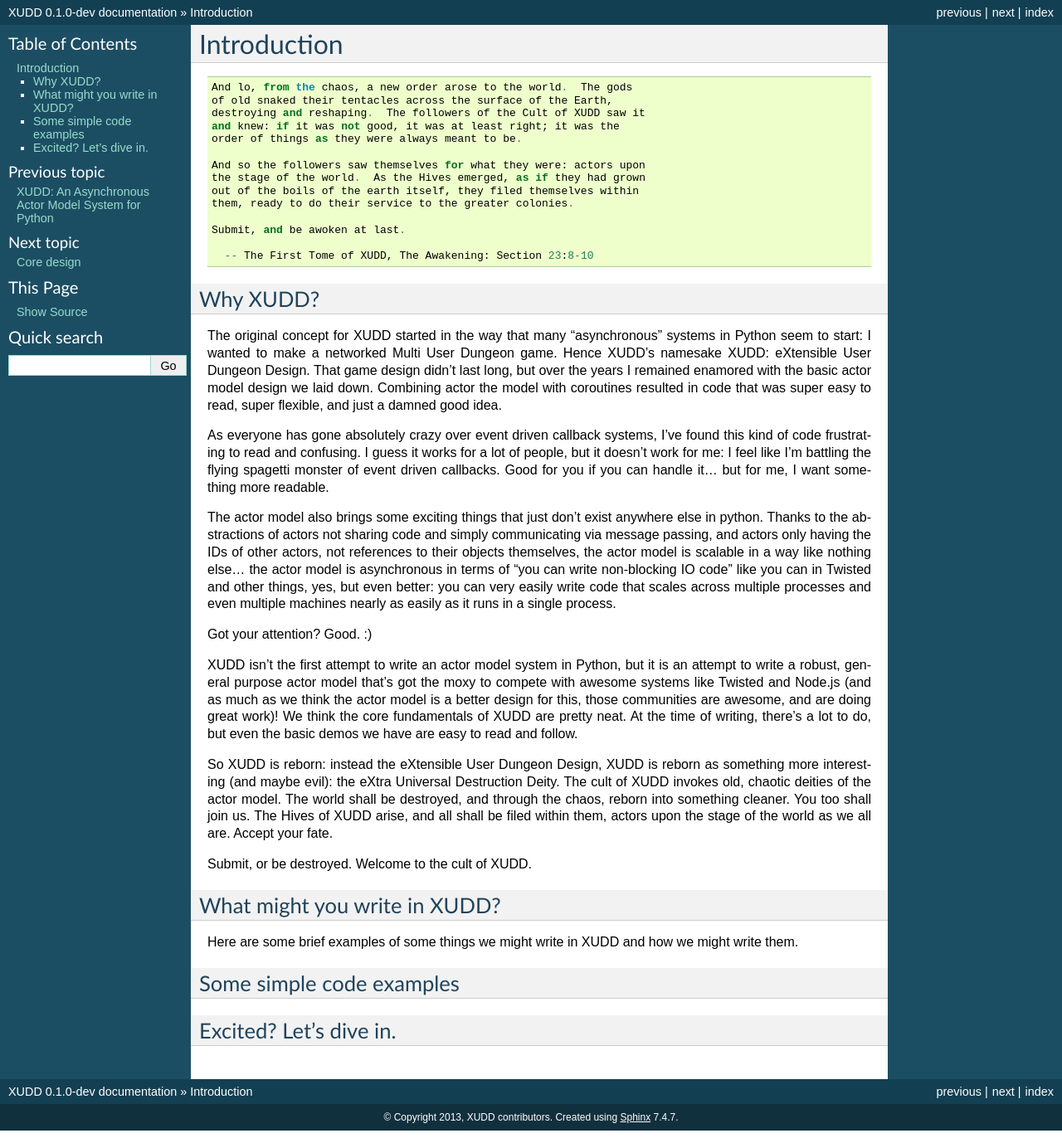
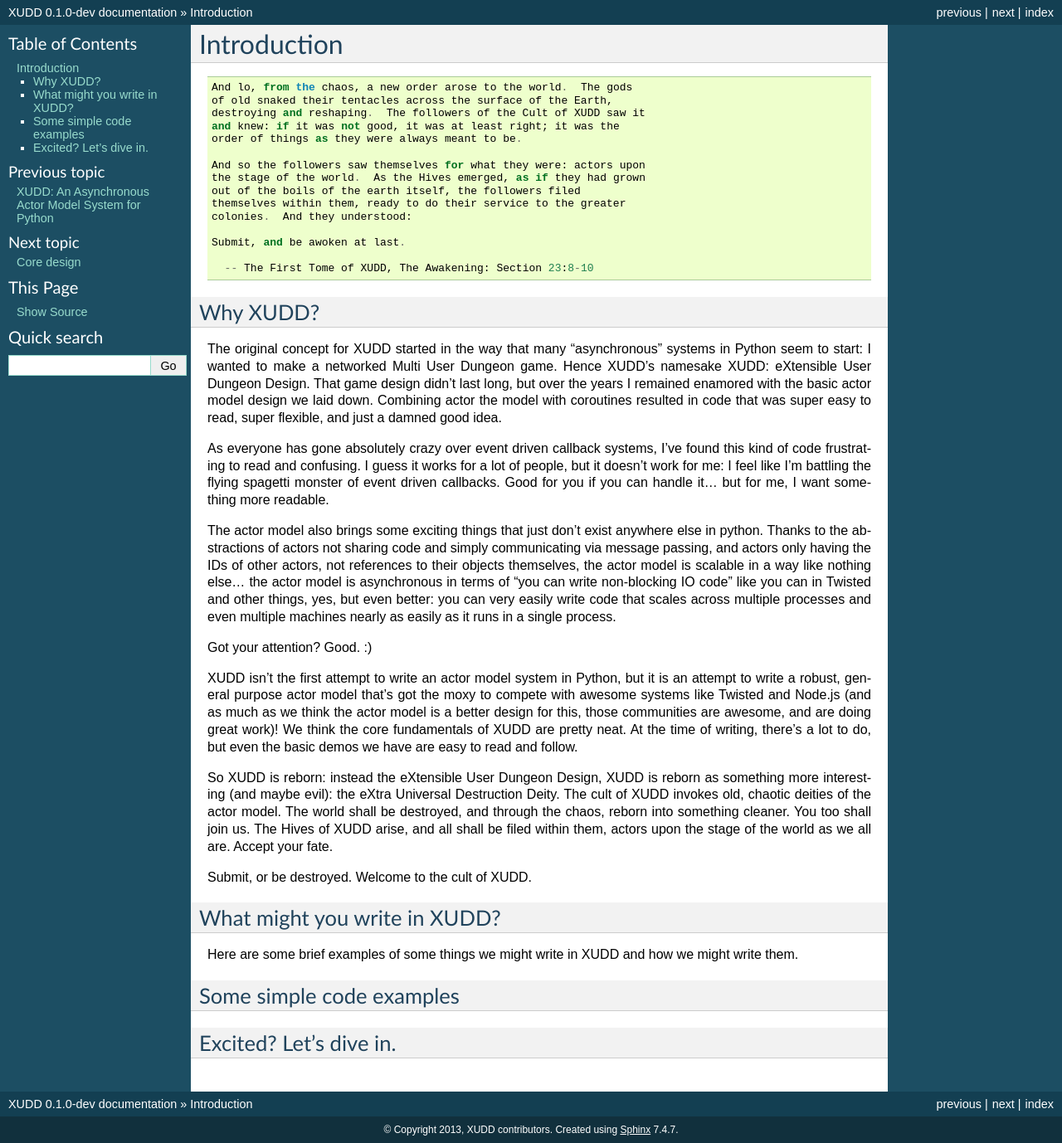
Before and after one commit to xudd/xudd, a Sphinx documentation site: the page built from docs/source/intro.rst, in a window 1280 px wide. Shown: the whole page at 83% size. Built offline with Sphinx 7.4.7, drawn with Linux system fonts in a browser that asks for light colours.

Commit message:
The followers filed themselves within them, that is.

```diff
--- a/docs/source/intro.rst
+++ b/docs/source/intro.rst
@@ -12,8 +12,9 @@
 
    And so the followers saw themselves for what they were: actors upon
    the stage of the world.  As the Hives emerged, as if they had grown
-   out of the boils of the earth itself, they filed themselves within
-   them, ready to do their service to the greater colonies.
+   out of the boils of the earth itself, the followers filed
+   themselves within them, ready to do their service to the greater
+   colonies.  And they understood:
 
    Submit, and be awoken at last.
 
```
